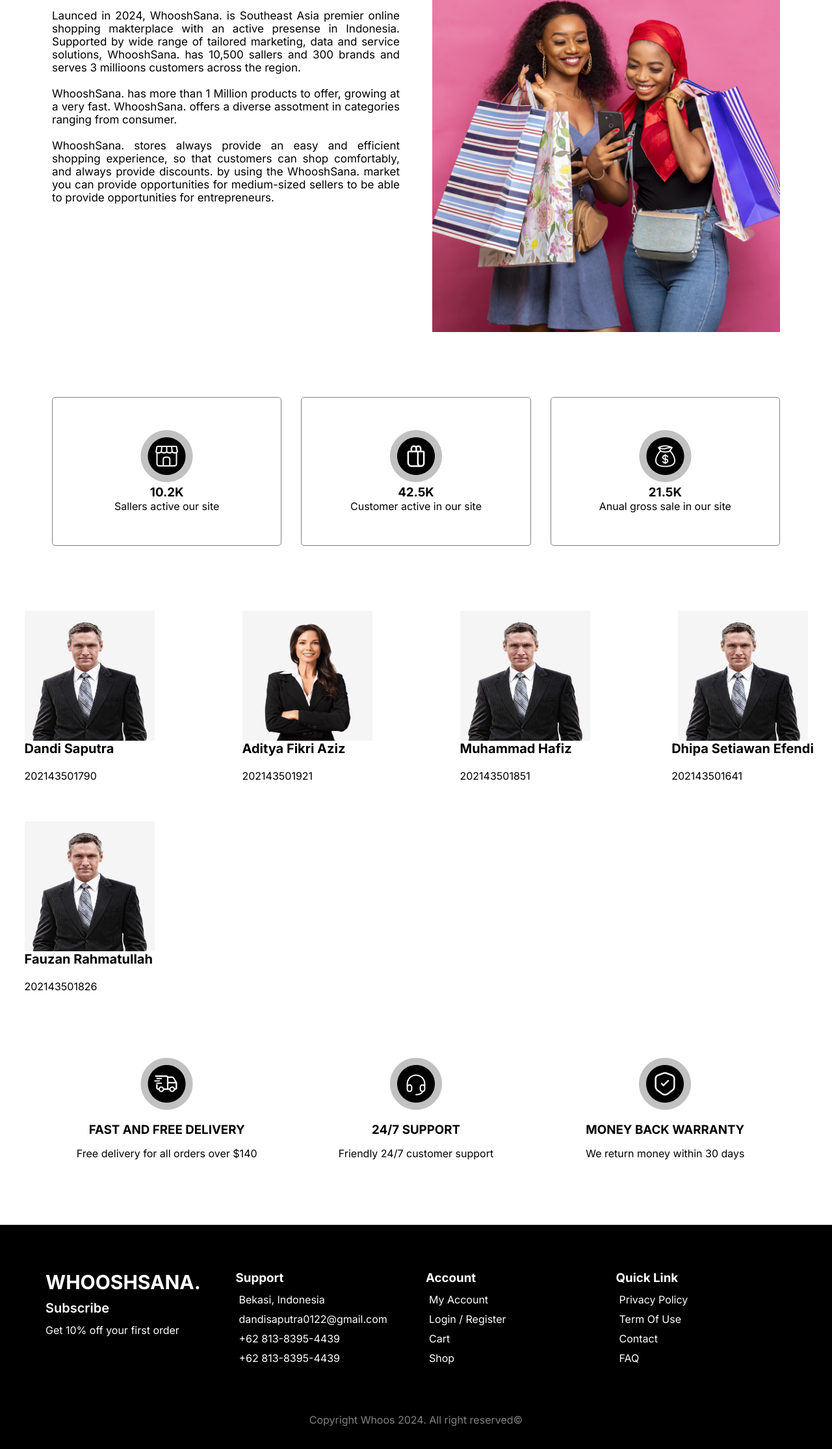
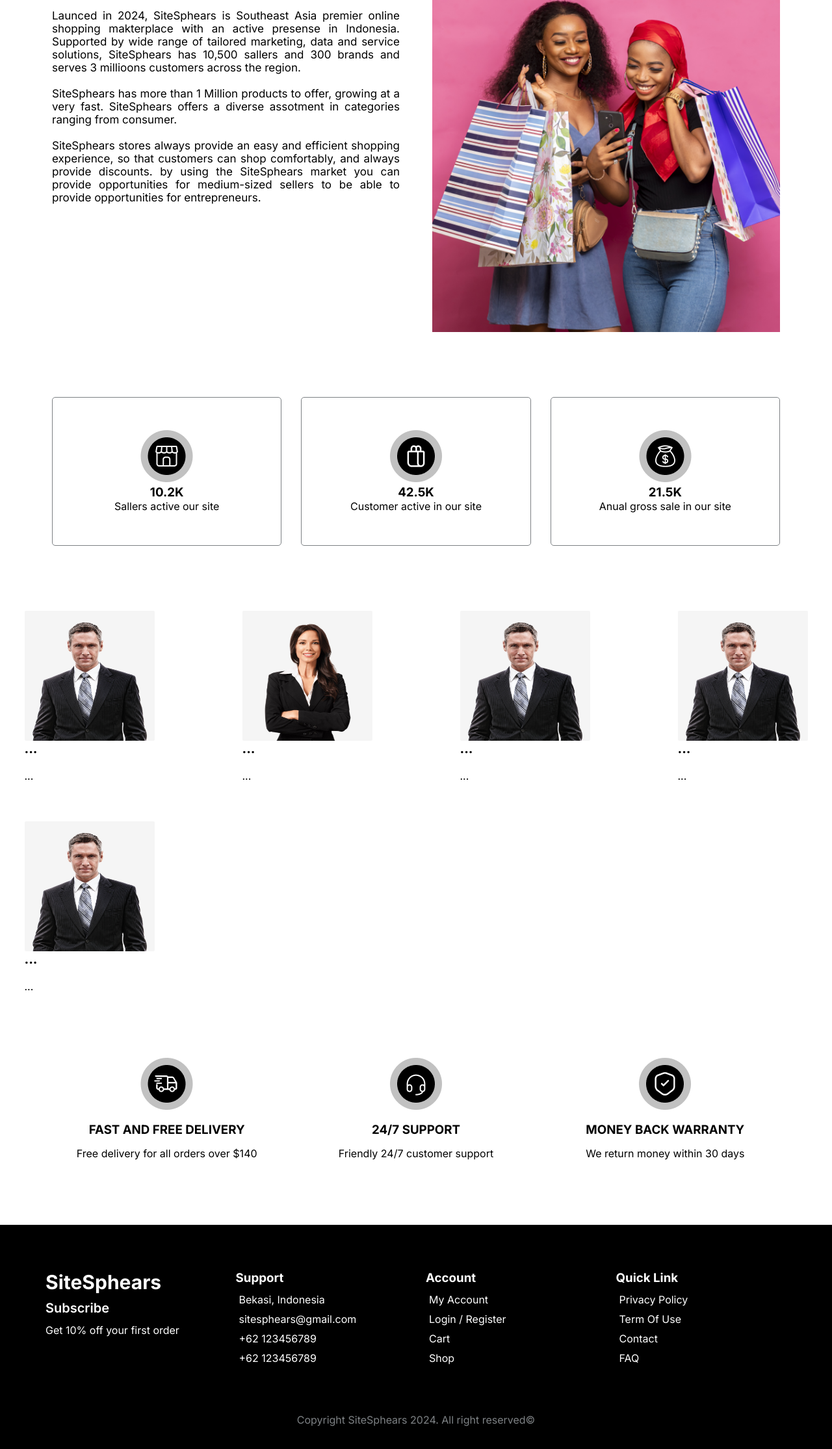
Before and after one commit to DandiSaputra17/03.-Ecommerce, a plain HTML site: page about.html in a window 1280 px wide. Shown: the part 285-2515 px from the top of the page at 65% size. Drawn offline with nearby package versions, Linux system fonts and the light colour scheme.

Commit message:
change title from Whoosh to SiteSphears

```diff
--- a/about.html
+++ b/about.html
@@ -4,7 +4,7 @@
 <head>
     <meta charset="UTF-8">
     <meta name="viewport" content="width=device-width, initial-scale=1.0">
-    <title>About - WhooshSana. E-Commerce Website</title>
+    <title>About - SiteSphears E-Commerce Website</title>
     <!-- CSS Stylesheet -->
     <link rel="stylesheet" href="css/styles.css">
     <!-- ScrollReveal JS -->
@@ -30,7 +30,7 @@
     <!-- Nav  Start -->
     <nav class="nav">
         <div class="container nav_container">
-            <a href="/" class="nav_logo">WHOOSHSANA.</a>
+            <a href="/" class="nav_logo">SiteSphears</a>
             <ul class="nav_list">
                 <li class="nav_item"><a href="/" class="nav_link">Home</a></li>
                 <li class="nav_item"><a href="/about.html" class="nav_link">About</a></li>
@@ -92,19 +92,19 @@
         <div class="container story_container">
             <div class="story_content">
                 <h3 class="story_content_title">Our Story</h3>
-                <p class="story_content_p">Launced in 2024, WhooshSana. is Southeast Asia premier online shopping
+                <p class="story_content_p">Launced in 2024, SiteSphears is Southeast Asia premier online shopping
                     makterplace with an active presense in Indonesia.
-                    Supported by wide range of tailored marketing, data and service solutions, WhooshSana. has 10,500
+                    Supported by wide range of tailored marketing, data and service solutions, SiteSphears has 10,500
                     sallers and 300 brands
                     and serves 3 millioons customers across the region.</p>
-                <p class="story_content_p">WhooshSana. has more than 1 Million products to offer, growing at a very
+                <p class="story_content_p">SiteSphears has more than 1 Million products to offer, growing at a very
                     fast.
-                    WhooshSana. offers a diverse assotment in
+                    SiteSphears offers a diverse assotment in
                     categories ranging from consumer.</p>
-                <p class="story_content_p">WhooshSana. stores always provide an easy and efficient shopping experience,
+                <p class="story_content_p">SiteSphears stores always provide an easy and efficient shopping experience,
                     so
                     that customers can shop comfortably, and
-                    always provide discounts. by using the WhooshSana. market you can provide opportunities for
+                    always provide discounts. by using the SiteSphears market you can provide opportunities for
                     medium-sized sellers to be able
                     to provide opportunities for entrepreneurs.</p>
             </div>
@@ -141,24 +141,24 @@
     <section class="section">
         <div class="team_container">
             <div class="team"><img src="./img/about/service-3.png" alt="team1" class="team_img">
-                <h3 class="team_name">Dandi Saputra</h3>
-                <p class="team_design">202143501790</p>
+                <h3 class="team_name">...</h3>
+                <p class="team_design">...</p>
             </div>
             <div class="team"><img src="./img/about/service-2.png" alt="team2" class="team_img">
-                <h3 class="team_name">Aditya Fikri Aziz</h3>
-                <p class="team_design">202143501921</p>
+                <h3 class="team_name">...</h3>
+                <p class="team_design">...</p>
             </div>
             <div class="team"><img src="./img/about/service-3.png" alt="team3" class="team_img">
-                <h3 class="team_name">Muhammad Hafiz</h3>
-                <p class="team_design">202143501851</p>
+                <h3 class="team_name">...</h3>
+                <p class="team_design">...</p>
             </div>
             <div class="team"><img src="./img/about/service-3.png" alt="team4" class="team_img">
-                <h3 class="team_name">Dhipa Setiawan Efendi</h3>
-                <p class="team_design">202143501641</p>
+                <h3 class="team_name">...</h3>
+                <p class="team_design">...</p>
             </div>
             <div class="team"><img src="./img/about/service-3.png" alt="team4" class="img_fauzan">
-                <h3 class="team_name">Fauzan Rahmatullah</h3>
-                <p class="team_design">202143501826</p>
+                <h3 class="team_name">...</h3>
+                <p class="team_design">...</p>
             </div>
         </div>
     </section>
@@ -190,7 +190,7 @@
     <footer class="footer">
         <div class="container footer_container">
             <div class="footer_item">
-                <a href="#" class="footer_logo">WHOOSHSANA.</a>
+                <a href="#" class="footer_logo">SiteSphears</a>
                 <h6 class="footer_h6">Subscribe</h6>
                 <p class="footer_p">Get 10% off your first order</p>
             </div>
@@ -198,9 +198,9 @@
                 <h3 class="footer_item_titl">Support</h3>
                 <ul class="footer_list">
                     <li class="li footer_list_item">Bekasi, Indonesia</li>
-                    <li class="li footer_list_item">dandisaputra0122@gmail.com</li>
-                    <li class="li footer_list_item">+62 813-8395-4439</li>
-                    <li class="li footer_list_item">+62 813-8395-4439</li>
+                    <li class="li footer_list_item">sitesphears@gmail.com</li>
+                    <li class="li footer_list_item">+62 123456789</li>
+                    <li class="li footer_list_item">+62 123456789</li>
                 </ul>
             </div>
             <div class="footer_item">
@@ -226,7 +226,7 @@
         </div>
         <div class="footer_bottom">
             <div class="container footer_bottom_container">
-                <p class="footer_copy">Copyright Whoos 2024. All right reserved&copy;</p>
+                <p class="footer_copy">Copyright SiteSphears 2024. All right reserved&copy;</p>
             </div>
         </div>
     </footer>
```
Also changed, not shown: 404notfound.html (+7 -7 lines), account.html (+12 -10 lines), buy.html (+7 -7 lines), cart.html (+7 -7 lines), checkin.html (+7 -7 lines), contact.html (+7 -7 lines), index.html (+7 -7 lines), login.html (+7 -7 lines), sign-up.html (+7 -7 lines).
